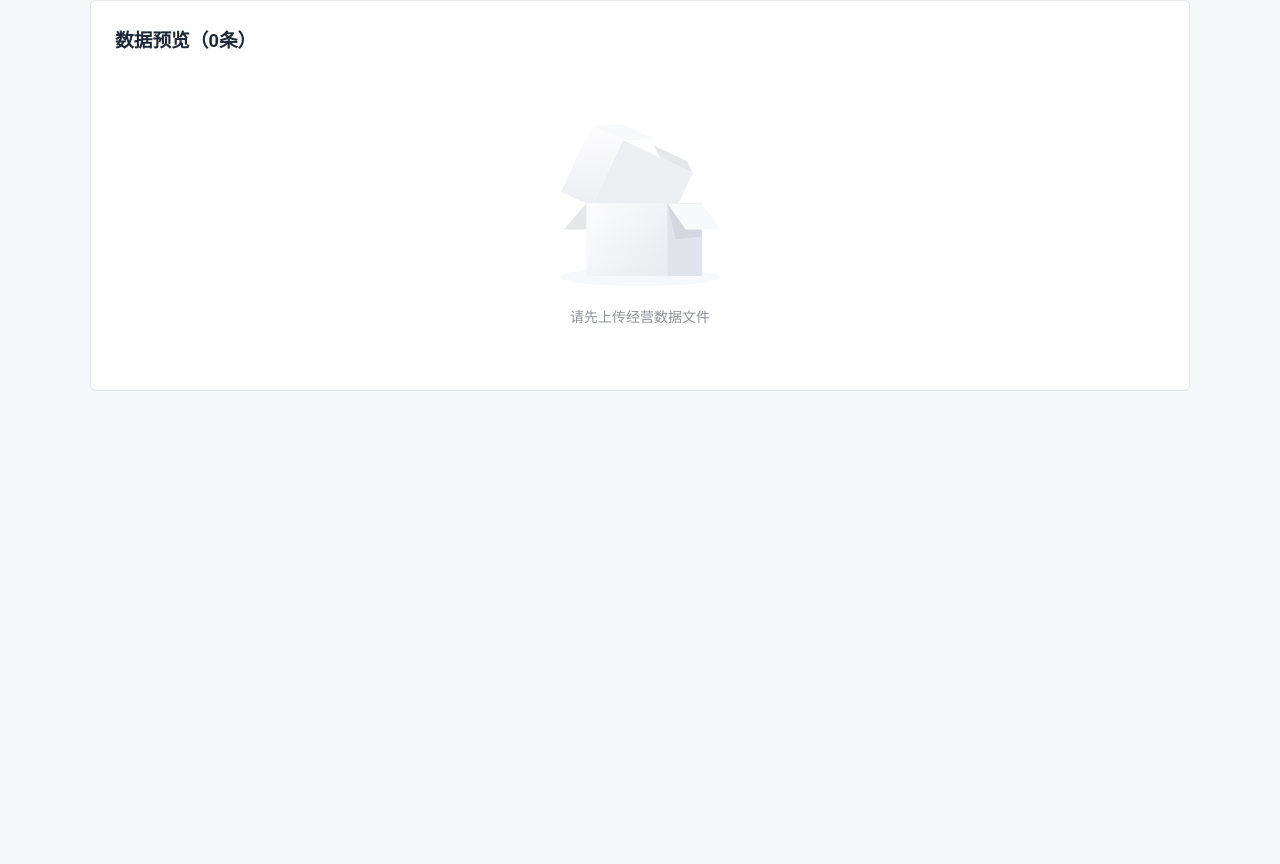
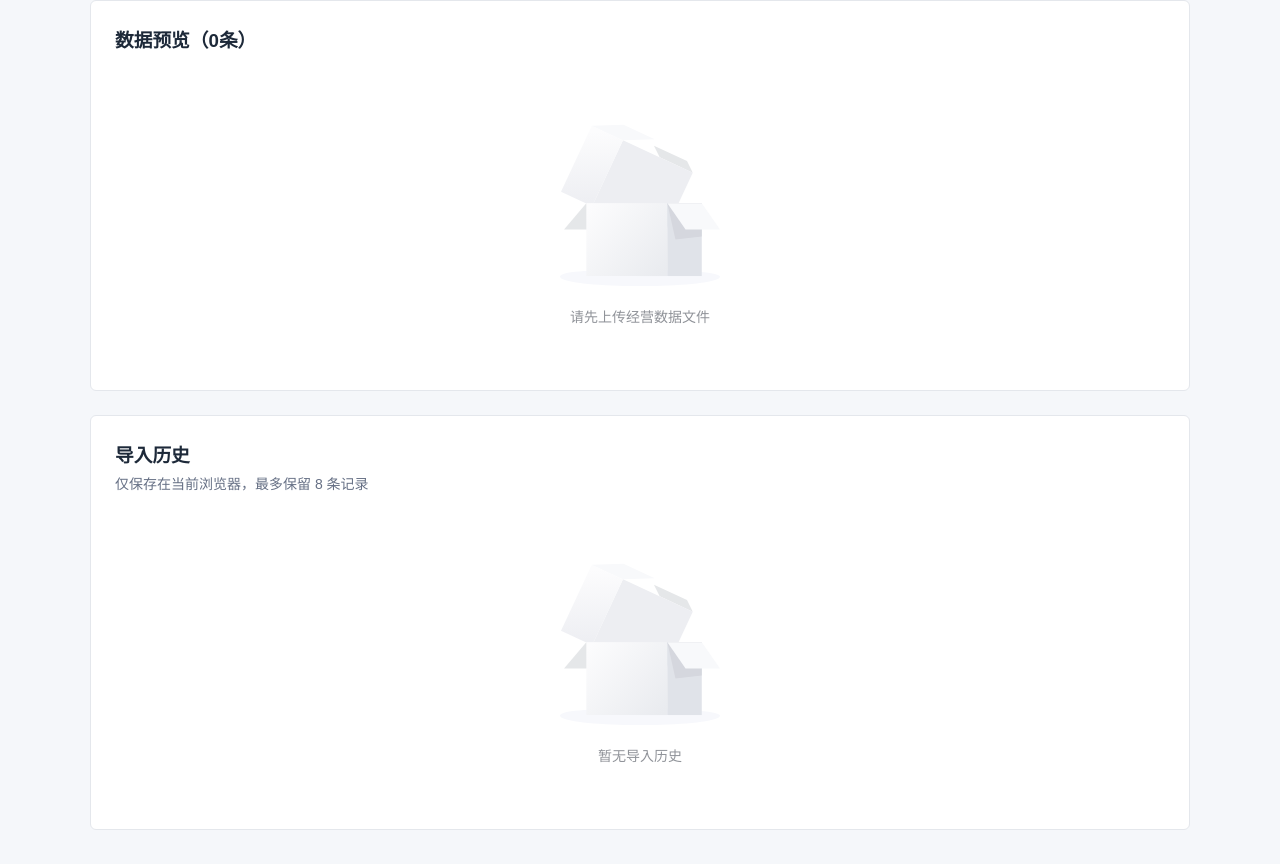
Before and after one commit to 3273352747/enterprise-data-report, a Vue app: page / in a window 1280 px wide. Shown: the part 563-1427 px from the top of the page. Before the commit the page ends 1002 px from the top, so only its background shows below. Built offline with nearby package versions, Linux system fonts and the light colour scheme.

Commit message:
feat: add import history panel

```diff
--- a/src/App.vue
+++ b/src/App.vue
@@ -15,6 +15,7 @@ import {
   loadImportHistory,
   clearImportHistory,
 } from './utils/storage.js'
+import ImportHistory from './components/ImportHistory.vue'
 
 const selectedFile = ref(null)
 const importedRows = ref([])
@@ -48,16 +49,16 @@ const activeStep = computed(() => {
 })
 
 async function handleFileChange(file) {
-  selectedFile.value = file.raw
   parsing.value = true
 
   try{
     const rows = await parseExcelFile(file.raw)
 
+    selectedFile.value = file.raw
     importedRows.value = rows
     restoredFileName.value = ''
 
-    saveCurrentImport({
+    const currentImportSaved = saveCurrentImport({
       fileName: file.raw.name,
       savedAt: new Date().toISOString(),
       rows,
@@ -65,7 +66,7 @@ async function handleFileChange(file) {
 
     const checkedRows = validateRows(rows)
 
-    importHistory.value  = addImportHistory({
+    const nextHistory = addImportHistory({
       id: Date.now(),
       fileName: file.raw.name,
       importedAt: new Date().toLocaleString('zh-CN',{
@@ -76,11 +77,22 @@ async function handleFileChange(file) {
       invalidCount: checkedRows.filter((row) => !row.valid).length,
     })
 
-    ElMessage.success(`成功解析 ${rows.length} 条数据`)
+    if(nextHistory){
+      importHistory.value = nextHistory
+    }
+
+    if(currentImportSaved && nextHistory){
+      ElMessage.success(`成功解析 ${rows.length} 条数据`)
+    } else if(!currentImportSaved && !nextHistory) {
+      ElMessage.warning(`成功解析 ${rows.length} 条数据，但当前数据和导入历史都未保存到浏览器`)
+    } else if(!currentImportSaved) {
+      ElMessage.warning(`成功解析 ${rows.length} 条数据，但刷新后无法恢复当前数据`)
+    } else {
+      ElMessage.warning(`成功解析 ${rows.length} 条数据，但本次导入未记录到历史中`)
+    }
   } catch(error){
-    importedRows.value = []
-    clearCurrentImport()
-    ElMessage.error(error.message)
+    uploadRef.value?.clearFiles()
+    ElMessage.error(error instanceof Error ? error.message : '文件解析失败，请重新选择')
   } finally{
     parsing.value = false
   }
@@ -110,9 +122,12 @@ function clearImportedData() {
 }
 
 function handleClearHistory() {
-  clearImportHistory()
-  importHistory.value = []
-  ElMessage.success('导入历史已清空')
+  if(clearImportHistory()){
+    importHistory.value = []
+    ElMessage.success('导入历史已清空')
+  } else {
+    ElMessage.warning('浏览器本地存储不可用，无法清空导入历史')
+  }
 }
 </script>
 
@@ -186,6 +201,11 @@ function handleClearHistory() {
       v-if="validRows.length > 0 && invalidRows.length === 0"
       :rows="validRows"
       />
+
+      <ImportHistory
+      :records="importHistory"
+      @clear="handleClearHistory"
+      />
     </main>
   </div>
 </template>
--- /dev/null
+++ b/src/components/ImportHistory.vue
@@ -0,0 +1,96 @@
+<script setup>
+import { Delete } from '@element-plus/icons-vue'
+
+defineProps({
+  records: {
+    type: Array,
+    default: () => [],
+  },
+})
+
+const emit = defineEmits(['clear'])
+</script>
+
+<template>
+<section class="panel history-panel">
+    <div class="history-header">
+      <div>
+        <h3>导入历史</h3>
+        <p>仅保存在当前浏览器，最多保留 8 条记录</p>
+      </div>
+
+      <el-button
+        v-if="records.length > 0"
+        type="danger"
+        plain
+        :icon="Delete"
+        @click="emit('clear')"
+      >
+        清空历史
+      </el-button>
+    </div>
+
+    <el-empty
+      v-if="records.length === 0"
+      description="暂无导入历史"
+    />
+
+    <el-table
+      v-else
+      :data="records"
+      border
+      max-height="320"
+    >
+      <el-table-column type="index" label="#" width="58" />
+      <el-table-column
+        prop="fileName"
+        label="文件名"
+        min-width="190"
+        show-overflow-tooltip
+      />
+      <el-table-column prop="importedAt" label="导入时间" width="180" />
+      <el-table-column prop="rowCount" label="总条数" width="86" />
+      <el-table-column label="校验结果" min-width="160">
+        <template #default="{ row }">
+          <div class="result-tags">
+            <el-tag type="success" effect="plain">
+              有效 {{ row.validCount }}
+            </el-tag>
+            <el-tag type="danger" effect="plain">
+              错误 {{ row.invalidCount }}
+            </el-tag>
+          </div>
+        </template>
+      </el-table-column>
+    </el-table>
+  </section>
+</template>
+
+<style scoped>
+.history-panel {
+  margin-top: 24px;
+}
+
+.history-header {
+  display: flex;
+  align-items: center;
+  justify-content: space-between;
+  margin-bottom: 18px;
+}
+
+.history-header h3 {
+  margin: 0 0 6px;
+}
+
+.history-header p {
+  margin: 0;
+  color: #667085;
+  font-size: 14px;
+}
+
+.result-tags {
+  display: flex;
+  gap: 8px;
+  flex-wrap: wrap;
+}
+</style>
--- a/src/utils/excel.js
+++ b/src/utils/excel.js
@@ -1,4 +1,14 @@
 import { read,utils } from 'xlsx'
+
+const requiredHeaders = [
+    '月份',
+    '部门',
+    '区域',
+    '业务类型',
+    '营业收入',
+    '营业成本',
+    '预算收入',
+]
 
 function convertNumber(value) {
     const text = String(value ?? '').replace(/,/g,'').trim()
@@ -32,6 +42,17 @@ export async function parseExcelFile(file) {
         throw new Error('Excel中没有工作表')
     }
 
+    const headerRow = utils.sheet_to_json(worksheet, {
+        header: 1,
+        range: 0,
+    })[0] || []
+    const headers = headerRow.map((header) => String(header).trim())
+    const missingHeaders = requiredHeaders.filter((header) => !headers.includes(header))
+
+    if(missingHeaders.length > 0){
+        throw new Error(`Excel缺少必填列：${missingHeaders.join('、')}。请使用下载的模板`)
+    }
+
     const sourceRows = utils.sheet_to_json(worksheet, {
         defval: '',
         raw: false,
--- a/src/utils/storage.js
+++ b/src/utils/storage.js
@@ -35,13 +35,22 @@ export function loadImportHistory() {
 }
 
 export function addImportHistory(record) {
-    const nextHistory = [record,...loadImportHistory()]
-    .slice(0,MAX_HISTORY_COUNT)
+    try {
+        const nextHistory = [record,...loadImportHistory()]
+        .slice(0,MAX_HISTORY_COUNT)
 
-    localStorage.setItem(IMPORT_HISTORY_KEY,JSON.stringify(nextHistory))
-    return nextHistory
+        localStorage.setItem(IMPORT_HISTORY_KEY,JSON.stringify(nextHistory))
+        return nextHistory
+    } catch {
+        return null
+    }
 }
 
 export function clearImportHistory() {
-  localStorage.removeItem(IMPORT_HISTORY_KEY)
+  try {
+    localStorage.removeItem(IMPORT_HISTORY_KEY)
+    return true
+  } catch {
+    return false
+  }
 }
```
